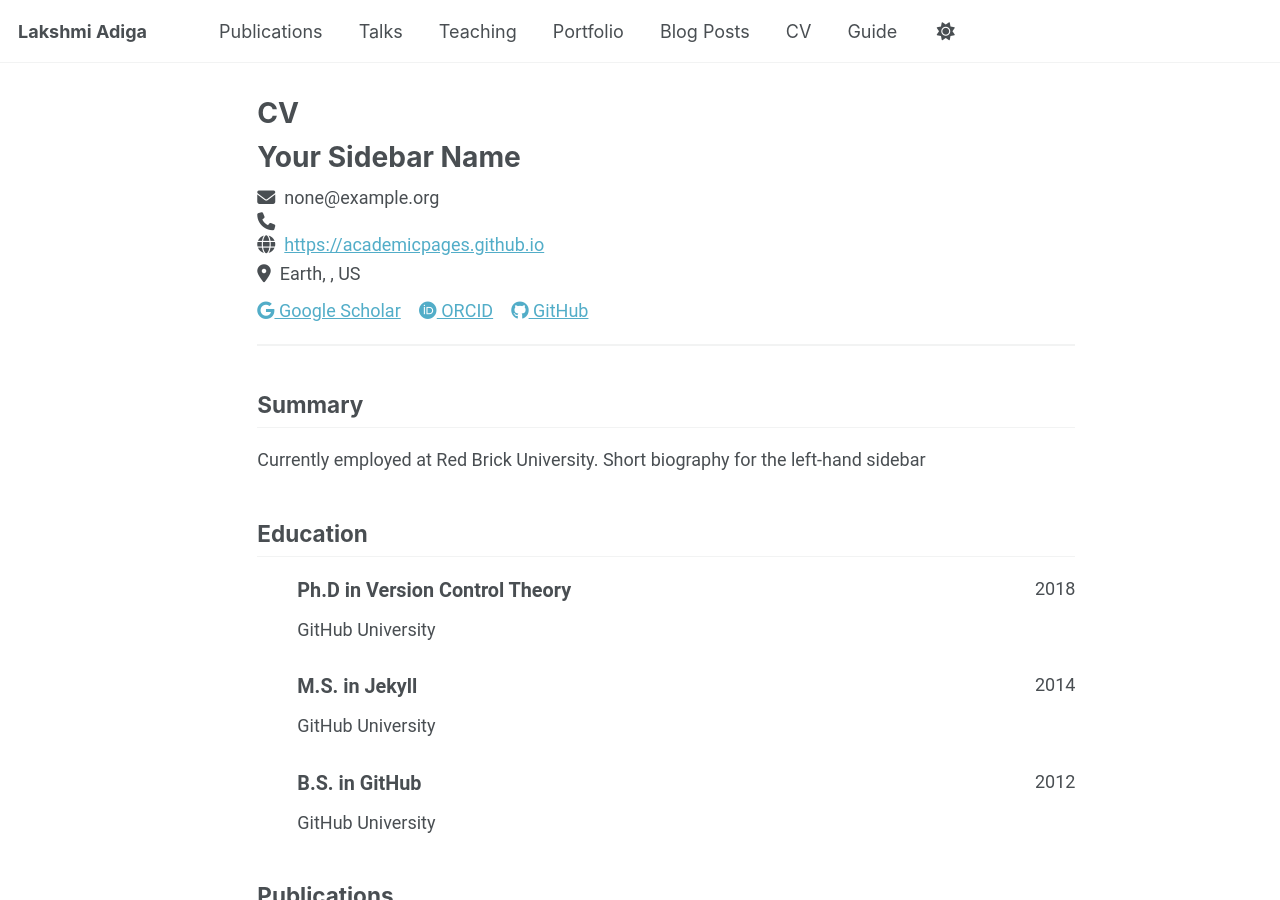
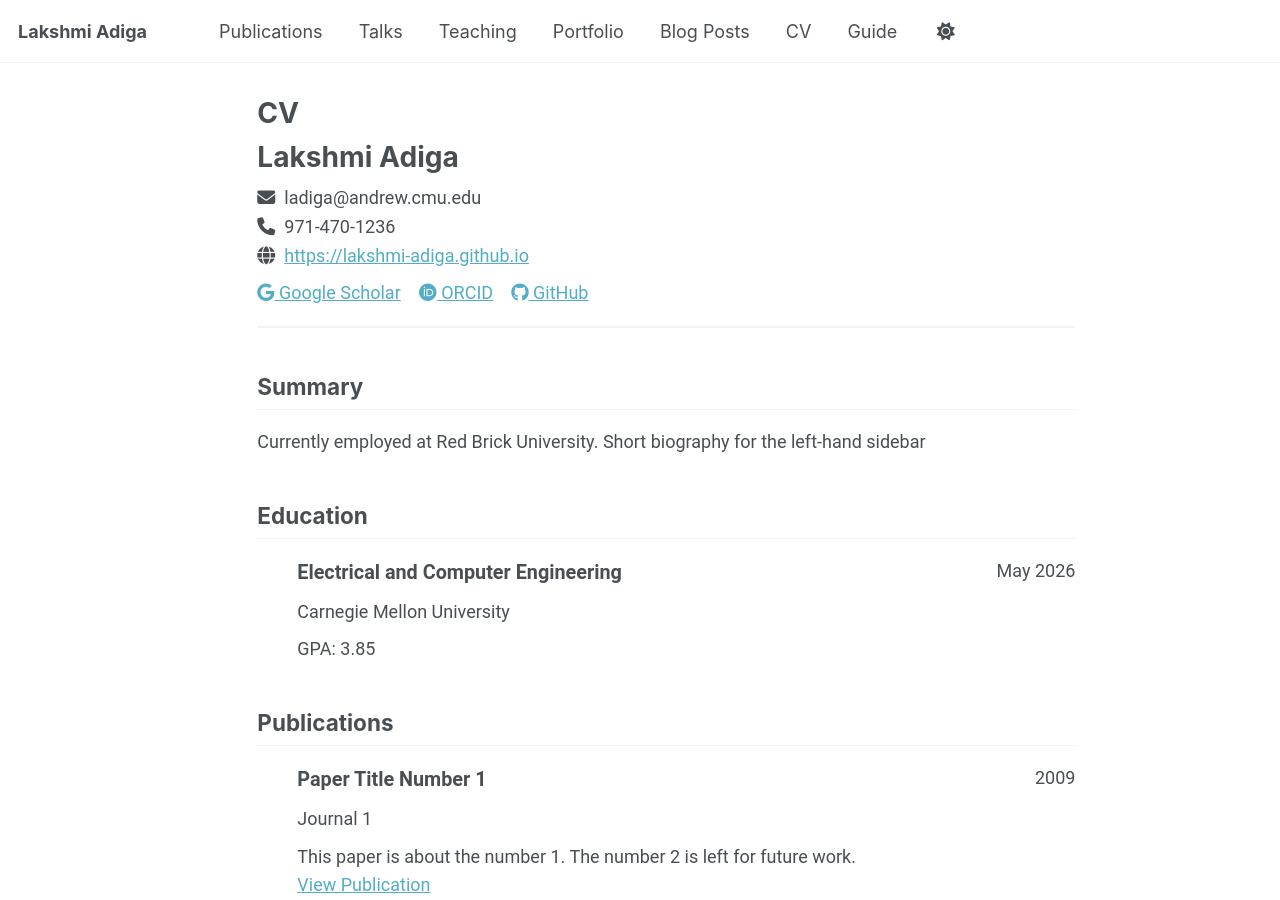
Before and after one commit to lakshmi-adiga/lakshmi-adiga.github.io, a Jekyll site: the page built from _pages/cv-json.md, in a window 1280 px wide and 900 px high. Built offline with Jekyll 4.4.1, drawn with Linux system fonts in a browser that asks for light colours; a script that is not in the unit is left out.

Commit message:
Revise CV with new personal and educational info
Updated personal information and education details in cv.json.

```diff
--- a/_data/cv.json
+++ b/_data/cv.json
@@ -1,68 +1,40 @@
 {
   "basics": {
-    "name": "Your Sidebar Name",
-    "email": "none@example.org",
-    "phone": "",
-    "website": "https://academicpages.github.io",
+    "name": "Lakshmi Adiga",
+    "email": "ladiga@andrew.cmu.edu",
+    "phone": "971-470-1236",
+    "website": "https://lakshmi-adiga.github.io",
     "summary": "Currently employed at Red Brick University. Short biography for the left-hand sidebar",
-    "location": {
-      "address": "",
-      "postalCode": "",
-      "city": "Earth",
-      "countryCode": "US",
-      "region": ""
-    },
     "profiles": [
       {
         "network": "Google Scholar",
         "username": "",
-        "url": "https://scholar.google.com/citations?user=PS_CX0AAAAAJ"
+        "url": "https://scholar.google.com/citations?user=-ZjUwaAAAAAJ&hl=en&inst=3203679203499159833&oi=ao"
       },
       {
         "network": "ORCID",
         "username": "",
-        "url": "https://orcid.org/yourorcidurl"
+        "url": "https://orcid.org/0009-0007-6591-3504"
       },
       {
         "network": "GitHub",
-        "username": "academicpages",
-        "url": "https://github.com/academicpages"
+        "username": "lakshmi-adiga",
+        "url": "https://github.com/lakshmi-adiga"
       }
     ]
   },
   "work": [],
   "education": [
     {
-      "institution": "GitHub University",
-      "area": "Ph.D in Version Control Theory",
-      "studyType": "",
-      "startDate": "",
-      "endDate": "2018",
-      "gpa": null,
-      "courses": []
-    },
-    {
-      "institution": "GitHub University",
-      "area": "M.S. in Jekyll",
-      "studyType": "",
-      "startDate": "",
-      "endDate": "2014",
-      "gpa": null,
-      "courses": []
-    },
-    {
-      "institution": "GitHub University",
-      "area": "B.S. in GitHub",
-      "studyType": "",
-      "startDate": "",
-      "endDate": "2012",
-      "gpa": null,
-      "courses": []
+      "institution": "Carnegie Mellon University",
+      "area": "Electrical and Computer Engineering",
+      "studyType": "Bachelor's of Science",
+      "startDate": "Aug 2022",
+      "endDate": "May 2026",
+      "gpa": 3.85
     }
   ],
-  "skills": [],
-  "languages": [],
-  "interests": [],
+  "interests": ["Cybersecurity", "Applied AI in Cybersecurity"],
   "references": [],
   "publications": [
     {
```
